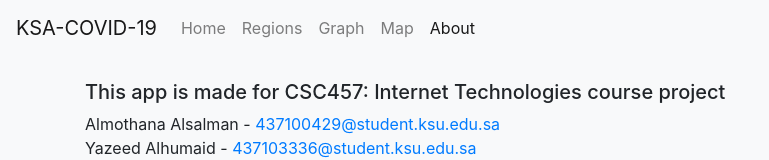
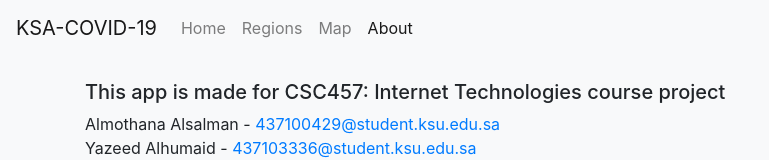
Before and after one commit to Almothana12/KSA-COVID-19, a plain HTML site: page about.html in a window 1280 px wide. Shown: the top 160 px of the page, without its empty margins (0-769 px from the left). Drawn offline with nearby package versions, Linux system fonts and the light colour scheme.

Commit message:
Removed graph

```diff
--- a/about.html
+++ b/about.html
@@ -44,9 +44,6 @@
         </li>
         <li class="nav-item">
           <a class="nav-link" href="regions.html">Regions</a>
-        </li>
-        <li class="nav-item">
-          <a class="nav-link" href="graph.html">Graph</a>
         </li>
         <li class="nav-item">
           <a class="nav-link" href="map.html">Map</a>
```
Also changed, not shown: index.html (+0 -3 lines), map.html (+0 -3 lines), regions.html (+0 -3 lines).
